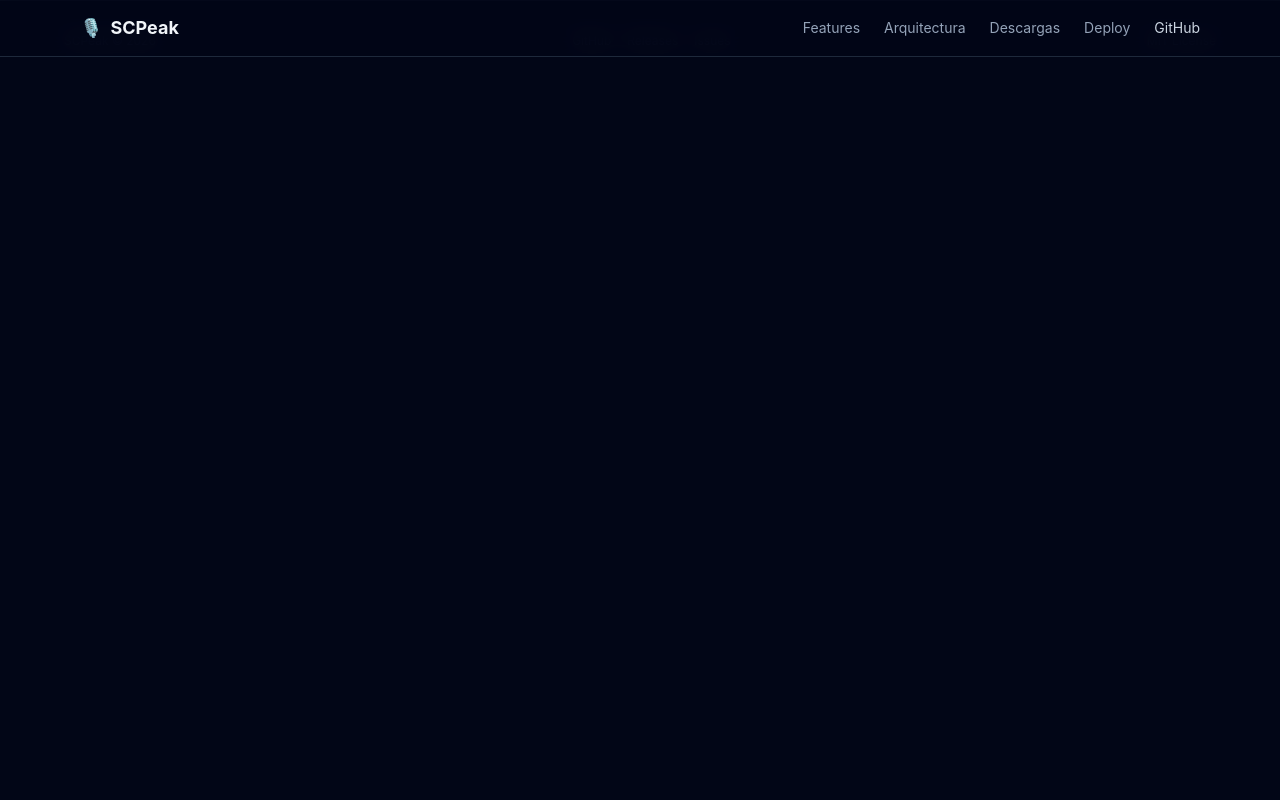
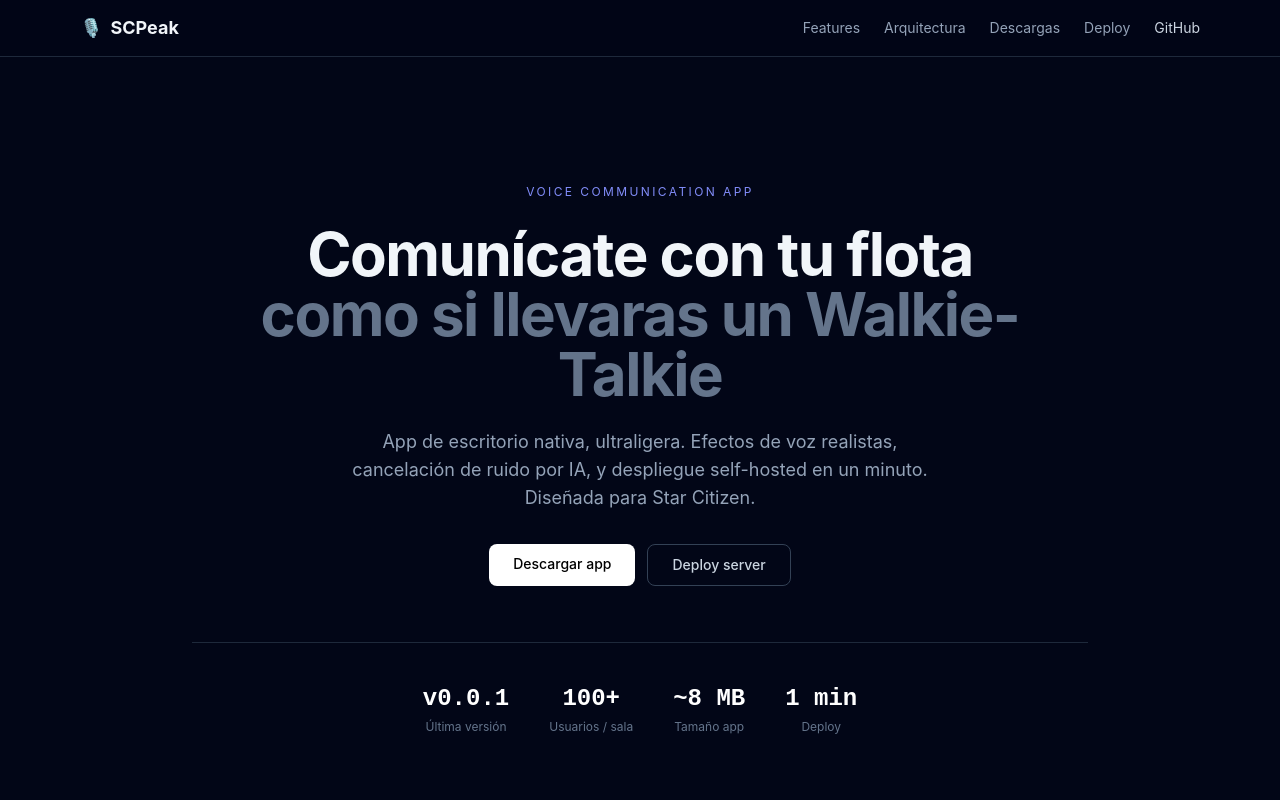
Before and after one commit to ArticSeths/scpeak, a Nuxt app in the folder apps/landing/: page / in a window 1280 px wide. Shown: the top 800 px of the page. Built offline with nearby package versions, Linux system fonts and the light colour scheme; no server answers.

Commit message:
fix(landing): use NuxtPage instead of slot for pages rendering

```diff
--- a/apps/landing/app.vue
+++ b/apps/landing/app.vue
@@ -23,8 +23,8 @@
     </header>
 
     <!-- Contenido -->
-    <main>
-      <slot />
+    <main class="pt-14">
+      <NuxtPage />
     </main>
 
     <!-- Footer -->
```
